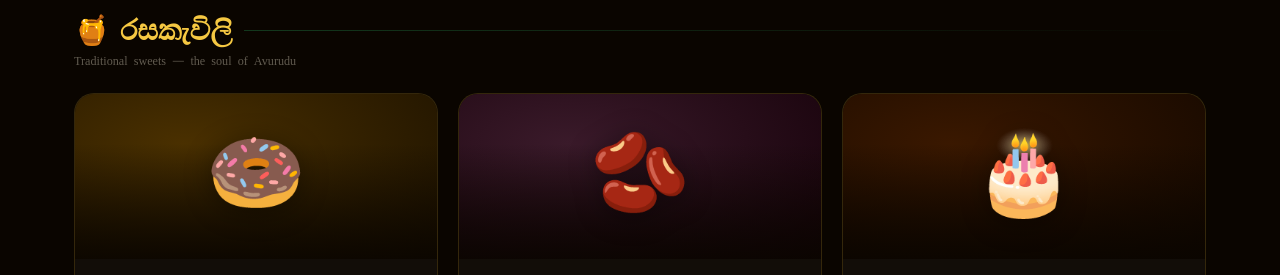
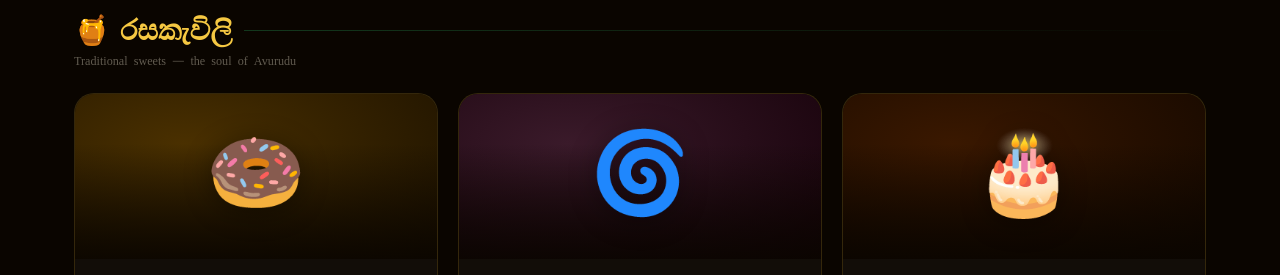
Before and after one commit to Oshan-Sudharaka/Awrudu-Fest, a website: page public/recipes.html in a window 1280 px wide. Shown: the part 1460-1735 px from the top of the page. Drawn offline with Linux system fonts and the light colour scheme; a web font is replaced by a local one.

Commit message:
Update recipes.html

```diff
--- a/public/recipes.html
+++ b/public/recipes.html
@@ -136,7 +136,7 @@ const R=[
    tip:'Dough should be soft but not sticky. Use hot water for best texture.'},
 
 
-  {id:'lavariya',cat:'sweet',icon:'🫘',bg:'bg-lv',title:'ළැවරිය',en:'Lavariya (ළැවරිය)',time:'55 min',serves:'15',diff:'Medium',desc:'Steamed sweet parcels — rice flour wrapped around coconut and treacle filling in banana leaves.',
+  {id:'lavariya',cat:'sweet',icon:'🌀',bg:'bg-lv',title:'ළැවරිය',en:'Lavariya (ළැවරිය)',time:'55 min',serves:'15',diff:'Medium',desc:'Steamed sweet parcels — rice flour wrapped around coconut and treacle filling in banana leaves.',
    ing:[{a:'2 cups',n:'Rice flour'}  ,{a:'2 cups',n:'Grated coconut (fresh)'},{a:'½ cup',n:'Kithul treacle'},{a:'½ tsp',n:'Cardamom powder'},{a:'Salt',n:'To taste'},{a:'Banana leaves',n:'For wrapping'}],
    steps:['Mix grated coconut with treacle and cardamom to make filling.','Add boiling water to rice flour and salt, knead into pliable dough.','Divide dough into balls. Flatten each into small circles.','Place filling in center. Fold and seal edges well.','Wrap each in a piece of banana leaf.','Steam for 20-25 minutes until cooked.'],
    tip:'Warm banana leaves before wrapping to make them pliable and to add wonderful flavor!'},
```
